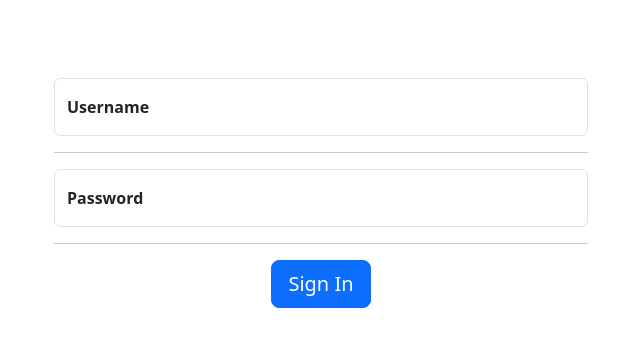
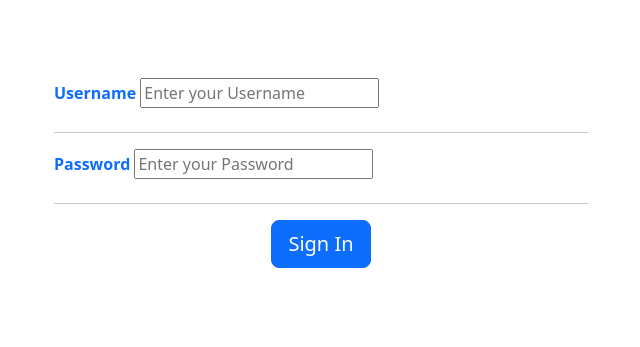
Before and after one commit to 1nfinity404/Taxi-Booking-App, a plain HTML site: page site/SignInAccount.html in a window 1280 px wide. Shown: the part 141-488 px from the top of the page, without its empty margins (319-959 px from the left). Drawn offline with nearby package versions, Linux system fonts and the light colour scheme.

Commit message:
Modified Sign In page

```diff
--- a/site/SignInAccount.html
+++ b/site/SignInAccount.html
@@ -20,14 +20,14 @@
         <div class="row justify-content-center">
             <div class="col-md-6">
                 <form action="">
-                    <div class="form-floating mb-3">
-                        <input type= "username" class="form-control" id="floatingInput" placeholder="Username">
-                        <label for="floatingUser">Username</label>
+                    <div class="mb-3">
+                        <label for="InputUsername" class="form-label text-primary">Username</label>
+                        <input type="text" class="form-label" id="InputUsername" placeholder="Enter your Username" required>
                     </div>
                     <hr>
-                    <div class="form-floating">
-                        <input type="password" class="form-control" id="floatingPassword" placeholder="Password">
-                        <label for="floatingPassword">Password</label>
+                    <div class="mb-3">
+                        <label for="InputPassword" class="form-label text-primary">Password</label>
+                        <input type="text" class="form-label" id="InputPassword" placeholder="Enter your Password" required>
                     </div>
                     <hr>
                     <div class="text-center">
```
Also changed, not shown: 1 other file.
